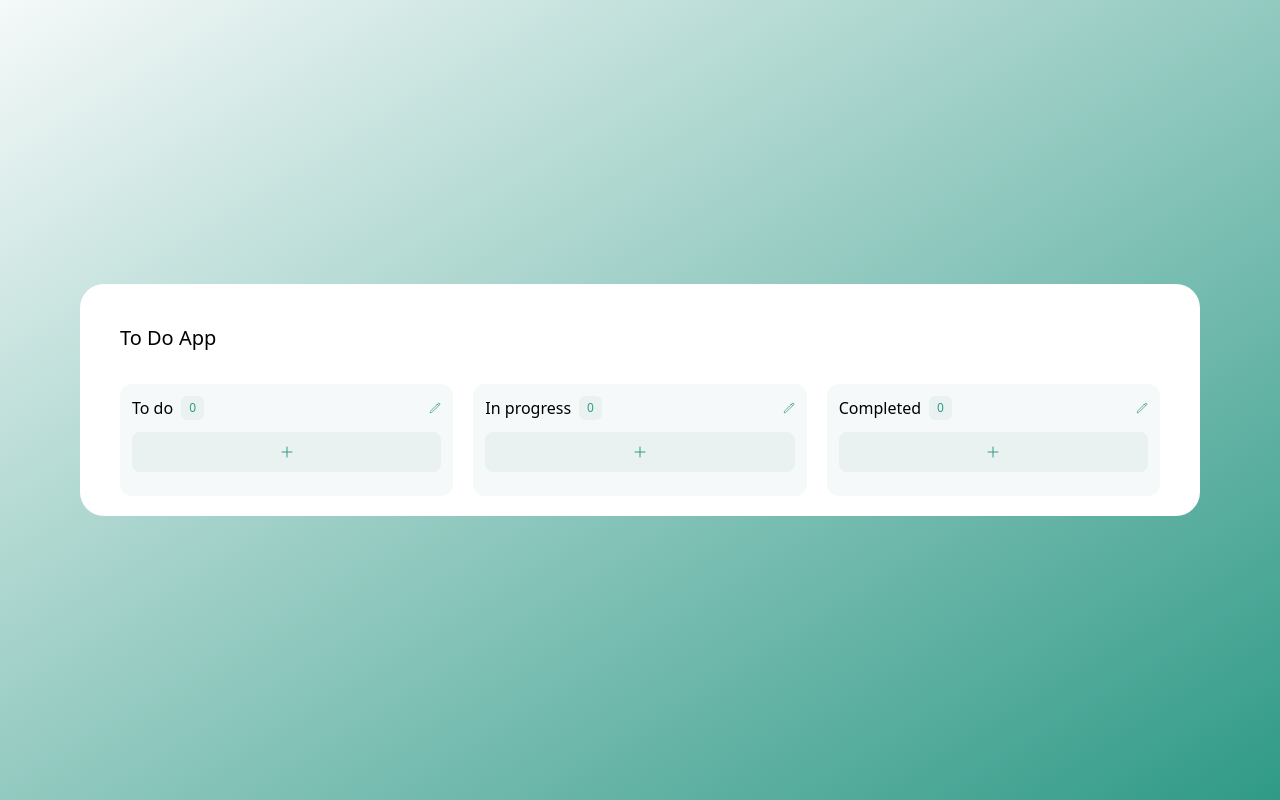
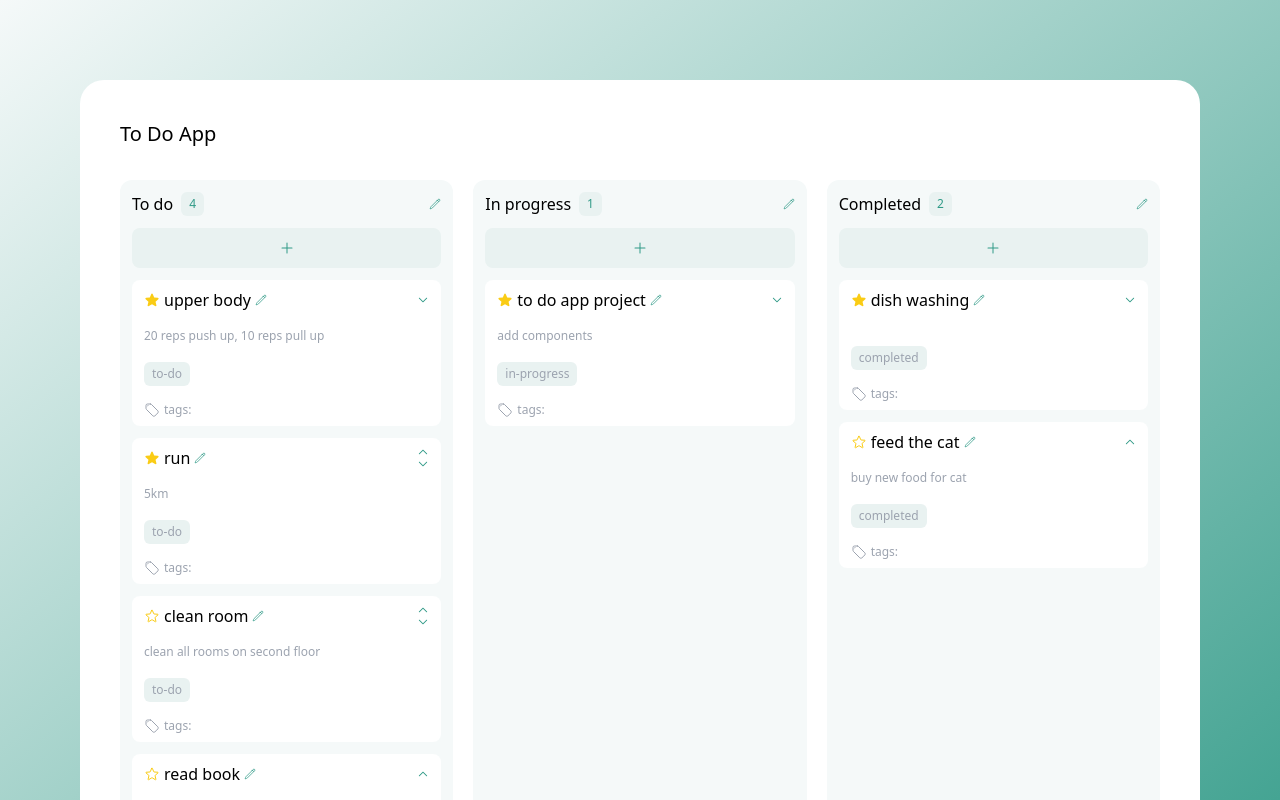
Before and after one commit to cuongcode/todo-app, a React (Create React App) app: page / in a window 1280 px wide. Shown: the top 800 px of the page. Built offline with nearby package versions, Linux system fonts and the light colour scheme.

Commit message:
add color pick dropdown, ui

```diff
--- /dev/null
+++ b/src/components/color-pick-dropdown.tsx
@@ -0,0 +1,30 @@
+import { useState } from "react";
+
+import { TAG_COLOR } from "../utils/tag-color";
+
+export const ColorPickDropDown = () => {
+  const [isDropDown, setIsDropDown] = useState(false);
+  const [color, setColor] = useState("teal-200");
+
+  return (
+    <div className="w-full relative flex">
+      <button
+        type="button"
+        className={`w-full bg-${color} rounded-lg`}
+        onClick={() => setIsDropDown(!isDropDown)}
+      ></button>
+      {isDropDown ? (
+        <div className="absolute top-7">
+          <div className="grid grid-cols-3 w-20 h-20 bg-white rounded-lg justify-items-center content-evenly p-1">
+            {TAG_COLOR.map((item: any) => (
+              <button
+                className={`bg-${item} w-5 h-5 rounded-md`}
+                key={item}
+              ></button>
+            ))}
+          </div>
+        </div>
+      ) : null}
+    </div>
+  );
+};
--- a/src/components/index.ts
+++ b/src/components/index.ts
@@ -14,3 +14,4 @@ export * from './change-status-dropdown'
 export * from './new-task-form'
 export * from './tag-section'
 export * from './new-tag-form'
+export * from './color-pick-dropdown'
--- a/src/components/new-tag-form.tsx
+++ b/src/components/new-tag-form.tsx
@@ -1,13 +1,29 @@
+import { useState } from "react";
 import { PlusIcon } from "@heroicons/react/24/outline";
 
+import {ColorPickDropDown} from './index'
+
 export const NewTagForm = () => {
-    return (
-        <div className="flex space-x-2">
-            <input className="w-4/6 rounded-lg" type="text"></input>
-            <div className="flex w-2/6">
-              <button className="w-1/2 bg-red-300 rounded-lg"></button>
-              <button type="button" className="w-1/2"><PlusIcon className="m-auto w-4 text-[#309a87]"/></button>
-            </div>
+  const [tagName, setTagName] = useState("");
+
+  return (
+    <div className="flex space-x-2">
+      <input
+        className="w-4/6 rounded-lg"
+        type="text"
+        name="tagName"
+        id="tagName"
+        value={tagName}
+        onChange={(e) => setTagName(e.target.value)}
+      />
+      <div className="flex w-2/6">
+        <div className="w-1/2 flex">
+            <ColorPickDropDown/>
         </div>
-    );
+        <button type="button" className="w-1/2">
+          <PlusIcon className="m-auto w-4 text-[#309a87]" />
+        </button>
+      </div>
+    </div>
+  );
 };
--- a/src/components/tag-dropdown.tsx
+++ b/src/components/tag-dropdown.tsx
@@ -1,11 +1,17 @@
-import { useState } from "react";
+import { useContext, useState } from "react";
 
 import { TagIcon } from "@heroicons/react/24/outline";
 
 import { Tag, NewTagForm } from "./index";
+import { DataContext } from "../utils/data-context";
 
 export const TagDropdown = () => {
+  const { allTag } = useContext(DataContext);
   const [isDropdown, setIsDropdown] = useState(false);
+
+  const _onTagClick = () => {
+    //
+  }
 
   return (
     <div className="relative flex w-full">
@@ -22,13 +28,11 @@ export const TagDropdown = () => {
         <div className="z-10 absolute top-5 flex flex-col space-y-2 bg-[#e9f2f1] p-2 rounded-lg w-fit">
           <NewTagForm />
           <div className="flex flex-wrap space-x-1 space-y-1 items-baseline">
-            <Tag tag={{ name: "read", color: "red" }} />
-            <Tag tag={{ name: "play", color: "blue" }} />
-            <Tag tag={{ name: "chill", color: "green" }} />
-            <Tag tag={{ name: "watch", color: "orange" }} />
-            <Tag tag={{ name: "watch", color: "amber" }} />
-            <Tag tag={{ name: "watch", color: "teal" }} />
-            <Tag tag={{ name: "watch", color: "cyan" }} />
+            {allTag.map((item: any) => (
+              <button type="button" key={item.id} onClick={_onTagClick}>
+                <Tag tag={item} />
+              </button>
+            ))}
           </div>
         </div>
       ) : null}
--- a/src/components/tag-section.tsx
+++ b/src/components/tag-section.tsx
@@ -8,7 +8,7 @@ export const TagSection = ({ task }: { task: any }) => {
       <div className="flex flex-wrap space-x-1 space-y-1">
         <TagDropdown />
         {task.tags.map((item: any) => (
-          <div key={item.name}>
+          <div key={item.id}>
             <Tag tag={item} />
           </div>
         ))}
--- a/src/utils/data-context.tsx
+++ b/src/utils/data-context.tsx
@@ -1,11 +1,11 @@
 import { ReactNode, createContext, useState } from "react";
-import { STATIC_DATA } from "./static-data";
+import { STATIC_TASK_DATA, STATIC_TAG_DATA } from "./index";
 
 export const DataContext = createContext<any>([]);
 
 export const DataContextProvider = ({ children }: { children: ReactNode }) => {
-  const [allTask, setAllTask] = useState<any>([]);
-  const [allTag, setAllTag] = useState<any>([])
+  const [allTask, setAllTask] = useState<any>(STATIC_TASK_DATA);
+  const [allTag, setAllTag] = useState<any>(STATIC_TAG_DATA)
 
   const todoTask = allTask.filter((item:any) => item.status === "to-do");
   const inProgressTask = allTask.filter((item:any) => item.status === "in-progress");
@@ -68,6 +68,7 @@ export const DataContextProvider = ({ children }: { children: ReactNode }) => {
     todoTask: todoTask,
     inProgressTask: inProgressTask,
     completedTask: completedTask,
+    allTag,
     onAddTask,
     onChangeStatus,
     onEditTask,
--- a/src/utils/index.ts
+++ b/src/utils/index.ts
@@ -1,3 +1,5 @@
 export * from './task'
 export * from './tag'
 export * from './tag-color'
+export * from './static-task-data'
+export * from './static-tag-data'
--- /dev/null
+++ b/src/utils/static-tag-data.ts
@@ -0,0 +1,7 @@
+
+export const STATIC_TAG_DATA = [
+    {id: 12453, name: 'workout', color: 'red'},
+    {id: 45645, name: 'learn', color: 'yellow'},
+    {id: 56783, name: 'code', color: 'green'},
+    {id: 78336, name: 'housework', color: 'blue'},
+]
--- a/src/utils/static-data.ts
+++ b/src/utils/static-task-data.ts
@@ -3,12 +3,12 @@ const code = {name: 'code', color: 'green'}
 const learn = {name: 'learn', color: 'yellow'}
 const housework = {name: 'housework', color: 'blue'}
 
-export const STATIC_DATA = [
+export const STATIC_TASK_DATA = [
     {
         id: 4546,
         title: 'upper body',
         description: '20 reps push up, 10 reps pull up',
-        tags: [workout],
+        tags: [],
         status: 'to-do',
         isPinned: true,
     },
@@ -16,7 +16,7 @@ export const STATIC_DATA = [
         id: 12456,
         title: 'to do app project',
         description: 'add components',
-        tags: [code, learn, housework],
+        tags: [],
         status: 'in-progress',
         isPinned: true,
     },
@@ -24,7 +24,7 @@ export const STATIC_DATA = [
         id: 78953,
         title: 'clean room',
         description: 'clean all rooms on second floor',
-        tags: [housework],
+        tags: [],
         status: 'to-do',
         isPinned: false,
     },
@@ -32,7 +32,7 @@ export const STATIC_DATA = [
         id: 45621,
         title: 'feed the cat',
         description: 'buy new food for cat',
-        tags: [housework],
+        tags: [],
         status: 'completed',
         isPinned: false,
     },
@@ -40,7 +40,7 @@ export const STATIC_DATA = [
         id: 1572,
         title: 'dish washing',
         description: '',
-        tags: [housework],
+        tags: [],
         status: 'completed',
         isPinned: true,
     },
@@ -48,7 +48,7 @@ export const STATIC_DATA = [
         id: 75652,
         title: 'read book',
         description: '10 pages',
-        tags: [learn],
+        tags: [],
         status: 'to-do',
         isPinned: false,
     },
@@ -56,7 +56,7 @@ export const STATIC_DATA = [
         id: 731583,
         title: 'run',
         description: '5km',
-        tags: [workout],
+        tags: [],
         status: 'to-do',
         isPinned: true,
     },
--- a/src/utils/tag-color.ts
+++ b/src/utils/tag-color.ts
@@ -1 +1,11 @@
-export const TAG_COLOR = ["red", "yellow", "green", "blue"];
+export const TAG_COLOR = [
+  "red-300",
+  "yellow-300",
+  "green-400",
+  "blue-300",
+  "teal-200",
+  "cyan-300",
+  "orange-300",
+  "violet-300",
+  "pink-300",
+];
--- a/src/utils/tag.ts
+++ b/src/utils/tag.ts
@@ -1,4 +1,5 @@
 export interface Tag {
+    id: any,
     name: string,
     color: string,
 }
```
